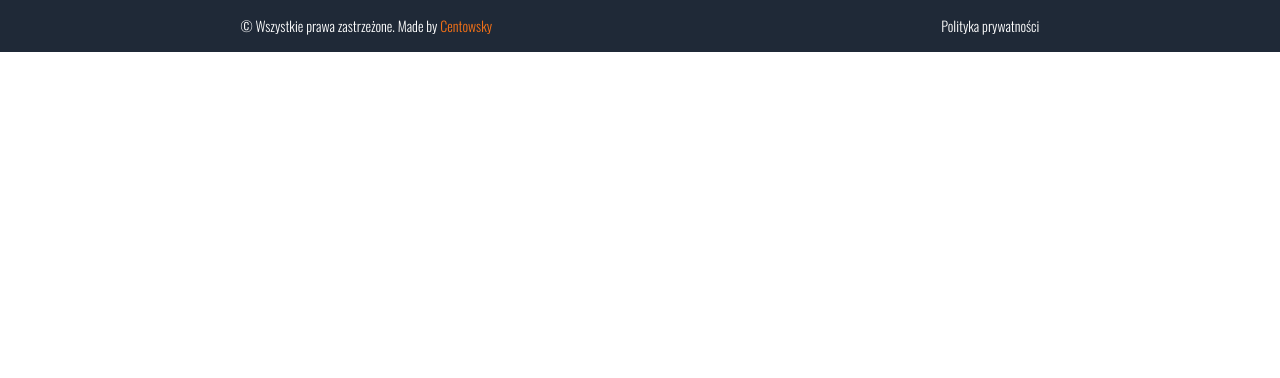
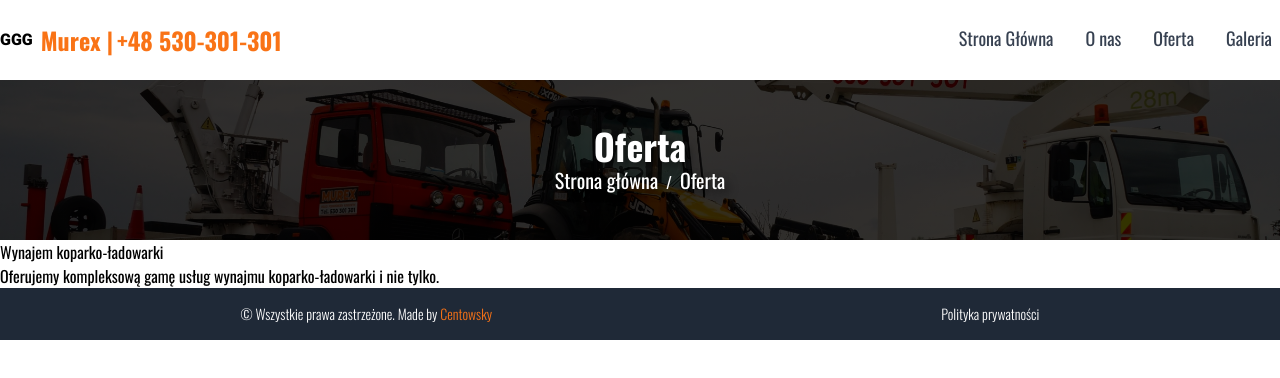
Before and after one commit to Centowsky/Murex, a React (Create React App) app: page /oferta/koparki in a window 1280 px wide. Shown: the top 378 px of the page. Built offline with nearby package versions, Linux system fonts and the light colour scheme; a web font is replaced by a local one.

Commit message:
Update codebase to remove the Oferta component and replace it with the OfertaDetail component (generated by useblackbox.ai )

```diff
--- a/src/App.tsx
+++ b/src/App.tsx
@@ -1,17 +1,21 @@
 import React from "react";
 import { BrowserRouter, Route, Routes } from "react-router-dom";
 import "../src/styles/App.scss";
+import Footer from "./components/main/Footer";
+import ScrollToTopButton from "./components/main/ScrollToTopButton";
+import Oferta from "./pages/Oferta";
+import OfertaDetail from "./components/offers/OfertaDetail";
+import About from "./pages/About";
+import Gallery from "./pages/Gallery";
 import Home from "./pages/Home";
-import About from "./pages/About";
-import ScrollToTopButton from "./components/main/ScrollToTopButton";
-import Footer from "./components/main/Footer";
-import Gallery from "./pages/Gallery";
 
 const App: React.FC = () => (
   <BrowserRouter>
     <Routes>
       <Route path="/" element={<Home />} />
       <Route path="/o-nas" element={<About />} />
+      <Route path="/oferta" element={<Oferta />} />
+      <Route path="/oferta/:offerId" element={<OfertaDetail />} />
       <Route path="/galeria" element={<Gallery />} />
     </Routes>
     <ScrollToTopButton />
--- a/src/components/Oferta.tsx
+++ b/src/components/offers/Oferta.tsx
@@ -1,6 +1,6 @@
 import React from "react";
 import OfertaCard from "./OfertaCard";
-import "../styles/components/Oferta.scss";
+import "../../styles/components/Oferta.scss";
 
 const Oferta: React.FC = () => (
   <div className="bg-white w-full">
@@ -17,28 +17,28 @@ const Oferta: React.FC = () => (
           title: "Wycinka i pielęgnacja drzew",
           content:
             "Specjalizujemy się w pielęgnacji i wycince drzew. Także w miejscach trudno dostępnych, budynków, na terenach pod inwestycje, cmentarzach oraz parkach.",
-          link: "#",
+          link: "/oferta/wycinka",
         },
         {
           id: "podnosniki",
           title: "Wynajem Podnośników Koszowych",
           content:
             "Prowadzimy wynajem podnośników koszowych o maksymalnej wysokości roboczej do 28 metrów. Nasze podnośniki umożliwiają bezpieczne i komfortowe wykonywanie prac.",
-          link: "",
+          link: "/oferta/podnosniki",
         },
         {
-          id: "dzwigi",
+          id: "koparki",
           title: "Wynajem koparko-ładowarki",
           content:
             "Oferujemy kompleksową gamę usług wynajmu koparko-ładowarki i nie tylko.",
-          link: "#",
+          link: "/oferta/koparki",
         },
         {
           id: "wysokosci",
           title: "Prace na wysokości",
           content:
             "Wykonujemy prace na wysokości. Czyścimy rynny, montujemy siatki oraz reklamy, myjemy dachy i wymieniamy dachówki. Oferujemy szeroki zakres usług.",
-          link: "#",
+          link: "/oferta/wysokosc",
         },
       ].map((card) => (
         <div key={card.id} className=" sm:w-full md:w-1/2">
--- /dev/null
+++ b/src/components/offers/OfertaDetail.tsx
@@ -0,0 +1,67 @@
+import React from "react";
+import Header from "../Header";
+import Navbar from "../main/Navbar";
+import { useParams } from "react-router-dom";
+
+const OfertaDetail: React.FC = () => {
+  // Uzyskaj parametr offerId z URL za pomocą hooka useParams
+  const { offerId } = useParams<{ offerId: string }>();
+
+  // Tutaj możesz dodać logikę do pobrania danych szczegółowych oferty na podstawie offerId
+  // Na przykład, możesz mieć tablicę ofert i wyszukać ofertę na podstawie offerId
+
+  // Przykładowa tablica ofert
+  const ofertaList = [
+    {
+      id: "wycinka",
+      title: "Wycinka i pielęgnacja drzew",
+      content:
+        "Specjalizujemy się w pielęgnacji i wycince drzew. Także w miejscach trudno dostępnych, budynków, na terenach pod inwestycje, cmentarzach oraz parkach.",
+    },
+    {
+      id: "podnosniki",
+      title: "Wynajem Podnośników Koszowych",
+      content:
+        "Prowadzimy wynajem podnośników koszowych o maksymalnej wysokości roboczej do 28 metrów. Nasze podnośniki umożliwiają bezpieczne i komfortowe wykonywanie prac.",
+    },
+    {
+      id: "koparki",
+      title: "Wynajem koparko-ładowarki",
+      content:
+        "Oferujemy kompleksową gamę usług wynajmu koparko-ładowarki i nie tylko.",
+    },
+    {
+      id: "wysokosc",
+      title: "Prace na wysokości",
+      content:
+        "Wykonujemy prace na wysokości. Czyścimy rynny, montujemy siatki oraz reklamy, myjemy dachy i wymieniamy dachówki. Oferujemy szeroki zakres usług.",
+    },
+  ];
+
+  // Znajdź ofertę na podstawie offerId
+  const selectedOffer = ofertaList.find((offer) => offer.id === offerId);
+
+  if (!selectedOffer) {
+    return (
+      <>
+        <Navbar />
+        <Header currentPage="Oferta" />
+        <div className="text-3xl font-bold ">Nie znaleziono oferty</div>
+      </>
+    );
+  }
+
+  return (
+    <>
+      <Navbar />
+      <Header currentPage="Oferta" />
+      <div>
+        <h2>{selectedOffer.title}</h2>
+        <p>{selectedOffer.content}</p>
+        {/* Dodaj tutaj inne szczegóły oferty, które chcesz wyświetlić */}
+      </div>
+    </>
+  );
+};
+
+export default OfertaDetail;
--- a/src/pages/Home.tsx
+++ b/src/pages/Home.tsx
@@ -3,7 +3,7 @@ import Firma from "../components/Firma";
 import FirmaInfo from "../components/FirmaInfo";
 import Header from "../components/Header";
 import Navbar from "../components/main/Navbar";
-import Oferta from "../components/Oferta";
+import Oferta from "../components/offers/Oferta";
 import Wizytowka from "../components/main/Wizytowka";
 import Baner from "../components/main/Baner";
 
--- /dev/null
+++ b/src/pages/Oferta.tsx
@@ -0,0 +1,15 @@
+import React from "react";
+import Header from "../components/Header";
+import Navbar from "../components/main/Navbar";
+import OfertaComp from "../components/offers/Oferta";
+import "../styles/components/Oferta.scss";
+
+const Oferta: React.FC = () => (
+  <>
+    <Navbar />
+    <Header currentPage="Oferta" />
+    <OfertaComp />
+  </>
+);
+
+export default Oferta;
--- a/src/styles/components/Oferta.scss
+++ b/src/styles/components/Oferta.scss
@@ -12,7 +12,7 @@
   background-position: top;
 }
 
-#dzwigi {
+#koparki {
   background: linear-gradient(rgba(0, 0, 0, 0.9), rgba(0, 0, 0, 0.3)),
     url("../../assets/cards/dzwigi.webp");
   background-size: cover;
```
Also changed, not shown: src/components/offers/OfertaCard.tsx (renamed from src/components/OfertaCard.tsx).
